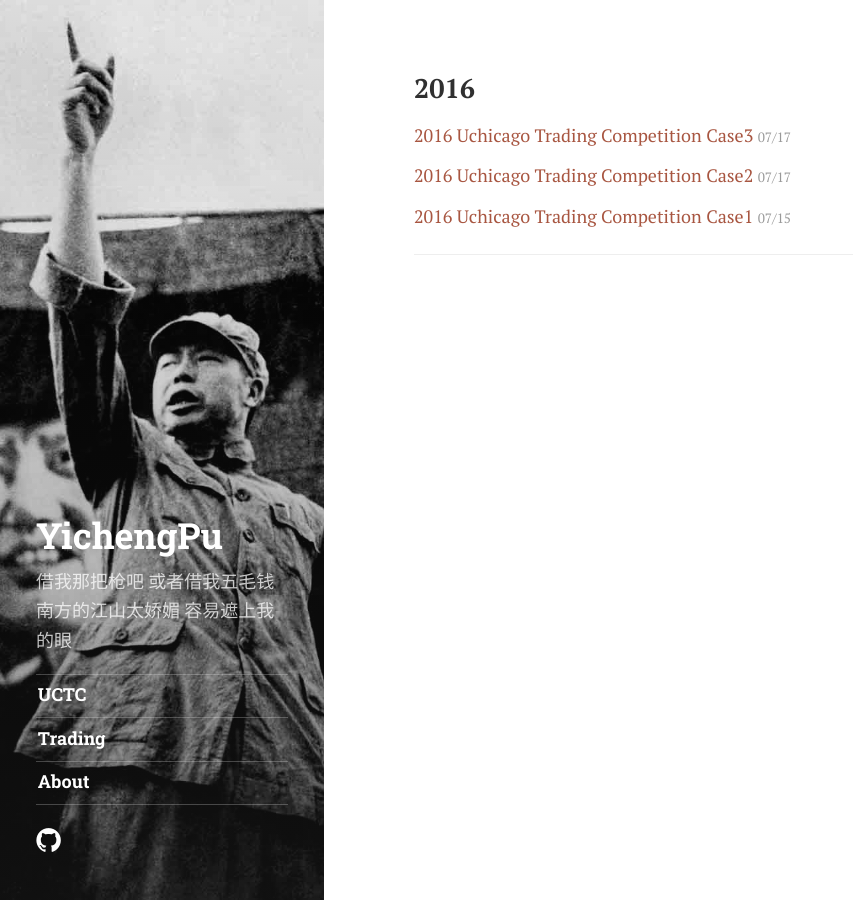
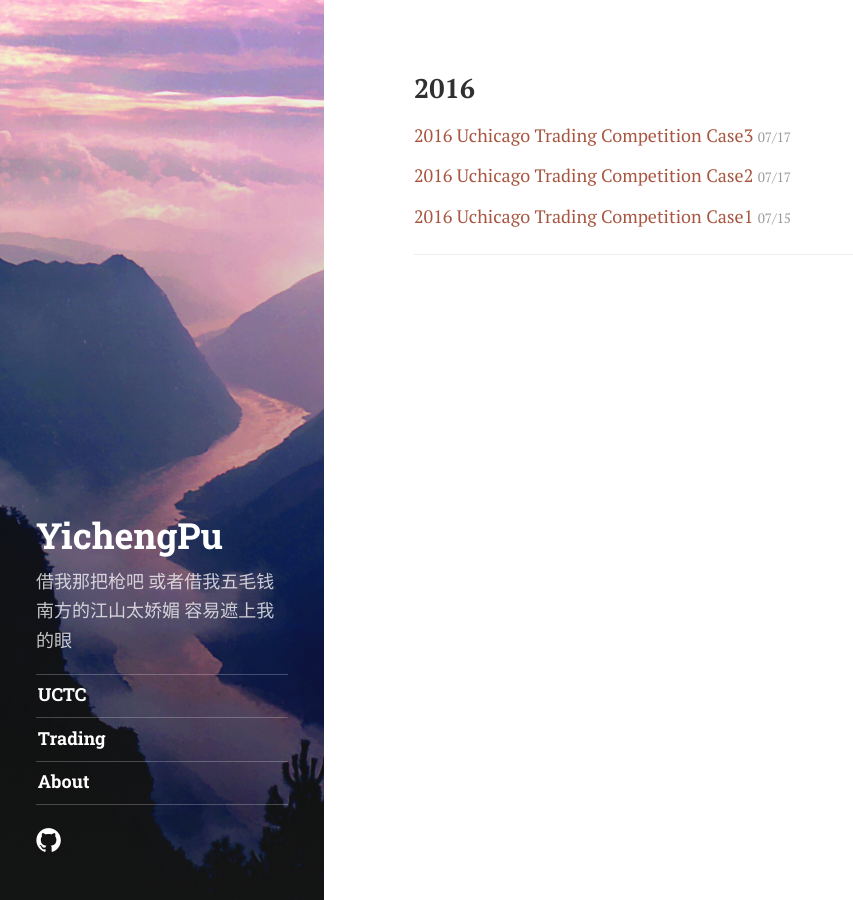
Before and after one commit to YichengPu/YIchengPu.github.io, a Jekyll site: the page built from index.html, in a window 1280 px wide. Shown: the whole page, without its empty margins (0-853 px from the left). Built offline with Jekyll 4.4.1, drawn with Linux system fonts in a browser that asks for light colours; some web fonts are replaced.

Commit message:
background

```diff
--- a/_config.yml
+++ b/_config.yml
@@ -19,7 +19,7 @@ description:       >
 sidebar_tags:     [UCTC, Trading]
 
 # Fallback image and color if not overwritten for tag or post
-image:            /public/img/south-western.jpg
+image:            /public/img/Yangtze.jpg
 color:            '#A85641'
 
 author:
```
Also changed, not shown: public/img/Yangtze.jpg (added).
